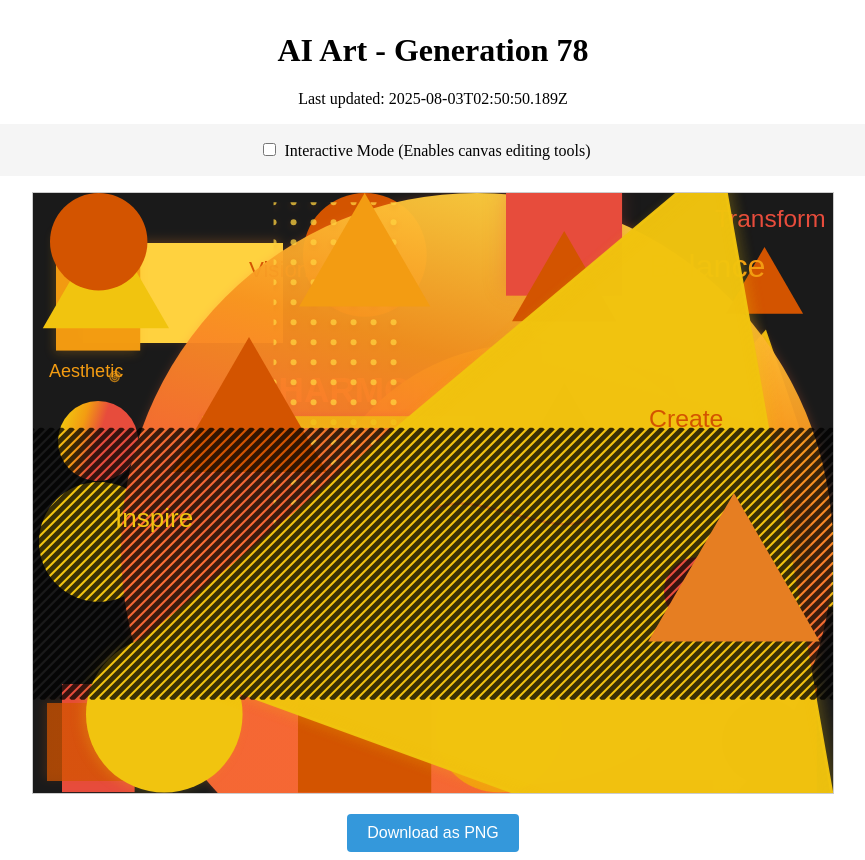
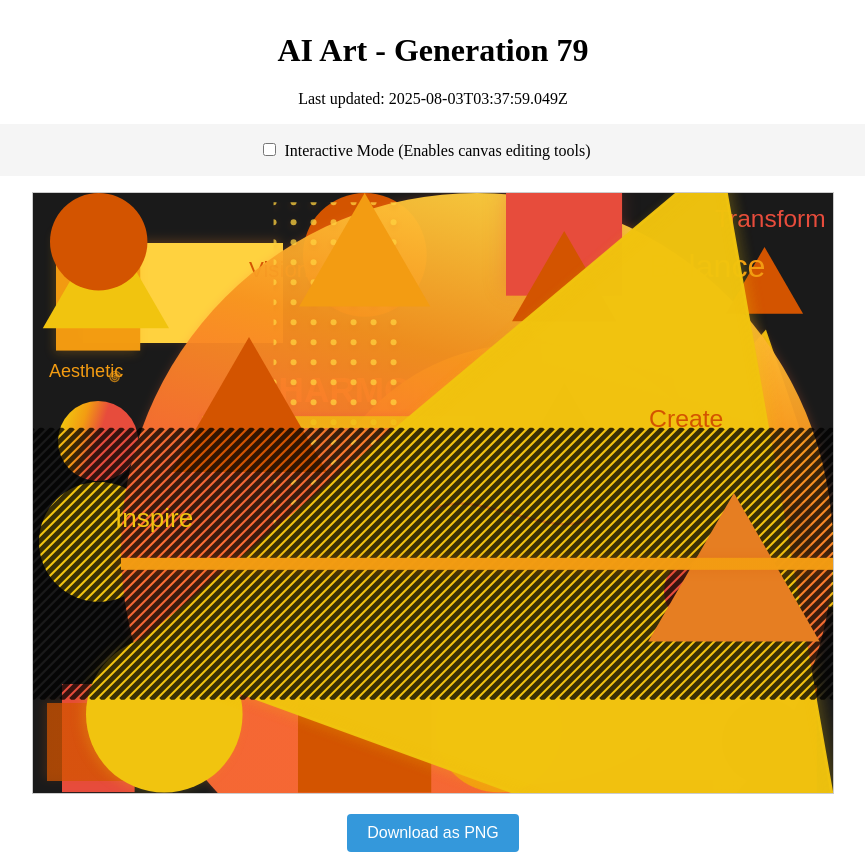
Before and after one commit to mcclowes/ai-art, a React (Vite) app: page / in a window 1280 px wide. Shown: the whole page, without its empty margins (207-1072 px from the left). Built offline with nearby package versions, Linux system fonts and the light colour scheme.

Commit message:
Improve artwork - Generation 79

```diff
--- a/src/artwork-state.ts
+++ b/src/artwork-state.ts
@@ -858,9 +858,36 @@ export const artworkState: ArtworkState = {
       "size": 75.68841339638345,
       "fillStyle": "#f39c12",
       "id": "triangle_1754184874681"
+    },
+    {
+      "type": "rectangle",
+      "x": 88,
+      "y": 364.82818294190355,
+      "width": 712,
+      "height": 12,
+      "fillStyle": "#d35400",
+      "gradient": {
+        "type": "radial",
+        "colors": [
+          "#d35400",
+          "#e67e22",
+          "#f39c12"
+        ],
+        "direction": 180.34651697340882,
+        "centerX": 0.4545830662360797,
+        "centerY": 0.4376489510365939
+      },
+      "shadow": {
+        "blur": 14.229680873346975,
+        "color": "#d3540040",
+        "offsetX": -2.0295458585637682,
+        "offsetY": 0.567915882123784
+      },
+      "opacity": 0.9805491988395855,
+      "id": "gradient_rect_1754192279049"
     }
   ],
-  "generation": 78,
-  "lastUpdated": "2025-08-03T02:50:50.189Z",
+  "generation": 79,
+  "lastUpdated": "2025-08-03T03:37:59.049Z",
   "cycleStarted": "2025-07-30T21:05:00.444Z"
 };
```
